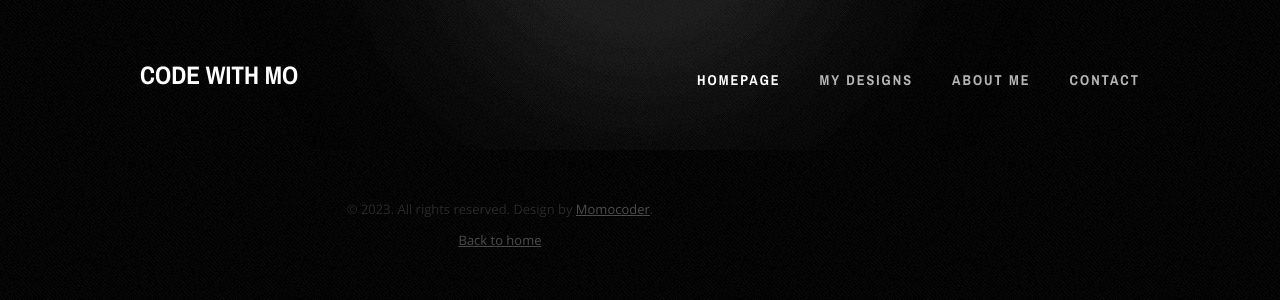
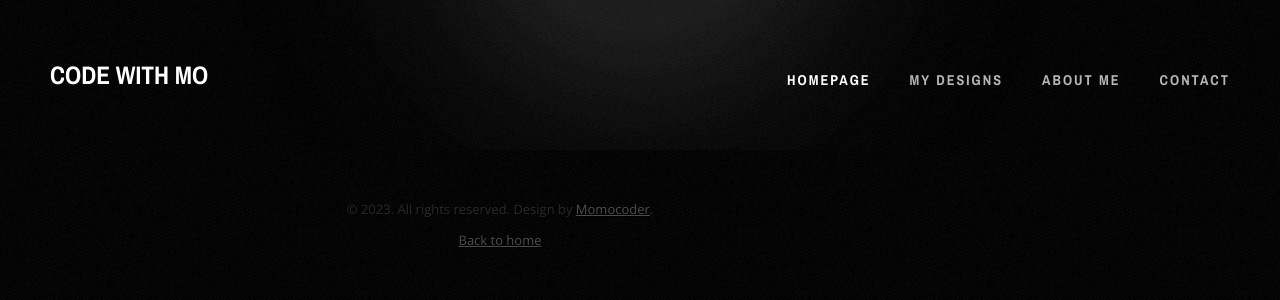
Before and after one commit to momocoder14/Simple-portfolio, a PHP site: page / in a window 1280 px wide. Shown: the top 300 px of the page. Run offline with PHP 8.4, Linux system fonts and the light colour scheme.

Commit message:
Device compatibility fix

```diff
--- a/index.html
+++ b/index.html
@@ -4,7 +4,7 @@
 	<meta name="keywords" content="" />
 	<meta name="description" content="" />
 	<meta charset="UTF-8">
-    <meta name="viewport" content="width=device-width,height=device-height, initial-scale=1.0 maximum-scale=1.0">
+    <meta name="viewport" content="width=device-width,height=device-height, initial-scale=1.0, maximum-scale=1.0">
 	<title>Codewithmo</title>
 	<link href="http://fonts.googleapis.com/css?family=Open+Sans:400,300,600,700|Archivo+Narrow:400,700" rel="stylesheet" type="text/css">
 	<link href="style.css" rel="stylesheet" type="text/css" media="all" />
@@ -15,14 +15,14 @@
 	<header id="logo">
 		<h1><a href="#">Code With Mo</a></h1>
 	</header>
-	<div id="menu">
+	<nav id="menu">
 		<ul>
 			<li class="active"><a href="#" accesskey="1" title="">Homepage</a></li>
 			<li><a href="designs.html" accesskey="2" title="">My Designs</a></li>
 			<li><a href="about.html" accesskey="3" title="">About Me</a></li>
 			<li><a href="contact.html" accesskey="4" title="">Contact</a></li>
 		</ul>
-	</div>
+	</nav>
 </section>
 
 <section>
--- a/style.css
+++ b/style.css
@@ -27,14 +27,11 @@ a:hover {
 hr {
 	display: none;
 }
-.container {
-	width: 1000px;
-	margin: 0px auto;
-}
 
 #header {
-	overflow: hidden;
-	height: 150px;
+	overflow:hidden;
+	height: auto;
+	width: auto;
 	padding: 0px 50px;
 	margin: 0px auto;
 	background: url(images/gradient-bg.png) no-repeat center top;
```
Also changed, not shown: about.html (+0 -13 lines), contact.html (+0 -13 lines), designs.html (+0 -13 lines).
